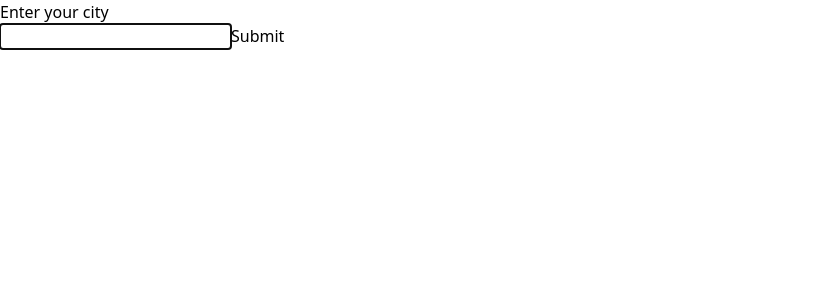
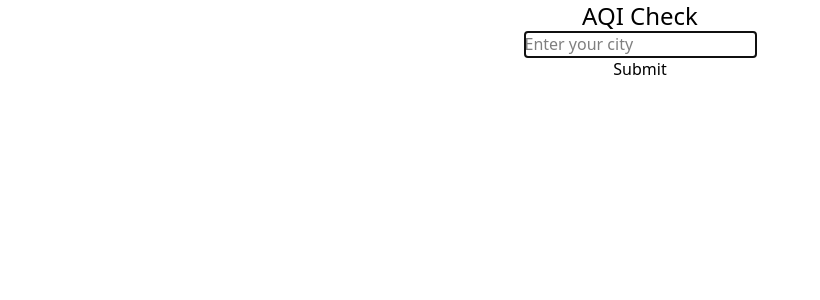
Before and after one commit to R3ndrex/AQICheck, a React (Vite) app: page / in a window 1280 px wide. Shown: the top 300 px of the page, without its empty margins (0-820 px from the left). Built offline with nearby package versions, Linux system fonts and the light colour scheme.

Commit message:
Align items of header to center add placeholder to input, make h1 bigger

```diff
--- a/src/App.jsx
+++ b/src/App.jsx
@@ -40,11 +40,13 @@ function App() {
 
     return (
         <>
-            <h1>Enter your city</h1>
+            <header className="flex flex-col justify-center items-center">
+                <h1 className="text-2xl">AQI Check</h1>
                 <input
                     type="text"
                     name="city"
                     id="city"
+                    placeholder="Enter your city"
                     autoFocus
                     value={inputValue}
                     onChange={(e) => setInputValue(e.target.value)}
@@ -52,7 +54,7 @@ function App() {
                 <button type="submit" onClick={handleSubmit}>
                     Submit
                 </button>
-
+            </header>
             <>{data && <DataSection data={data} />}</>
             <>{error && <h2>Error: {error}</h2>}</>
             <>{loading && <h2>Loading</h2>}</>
```
Lines whose indentation alone changed are shown as unchanged.
